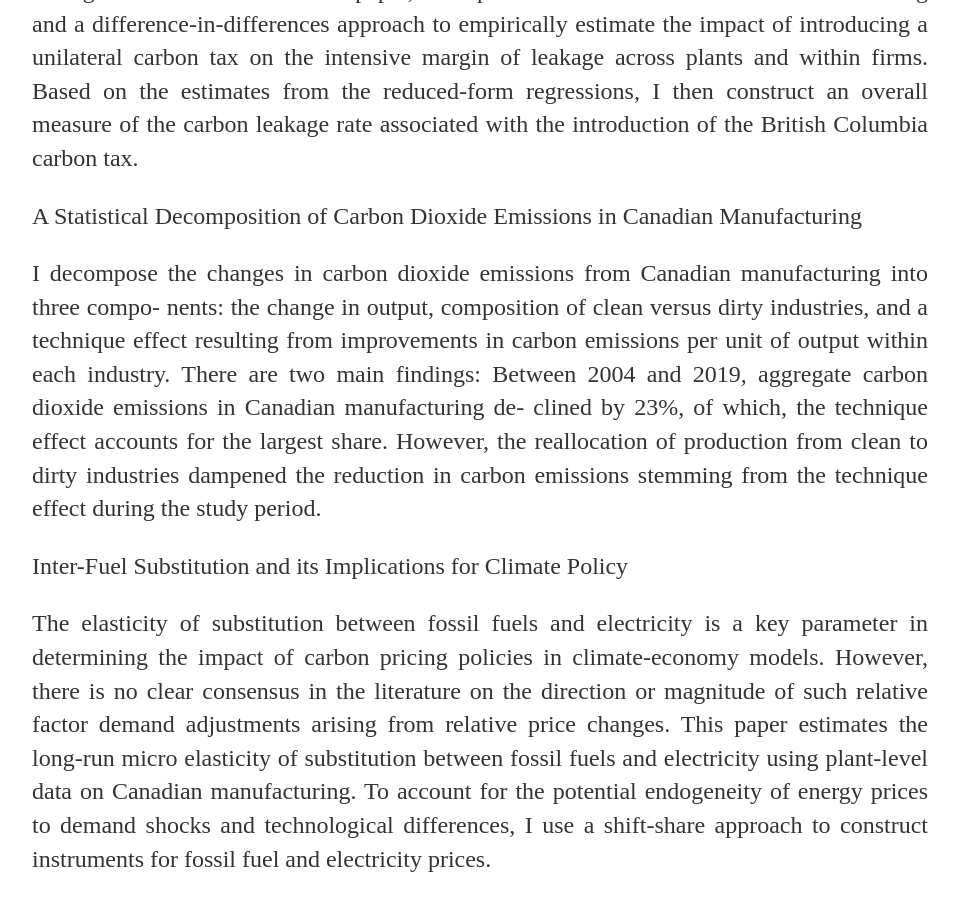
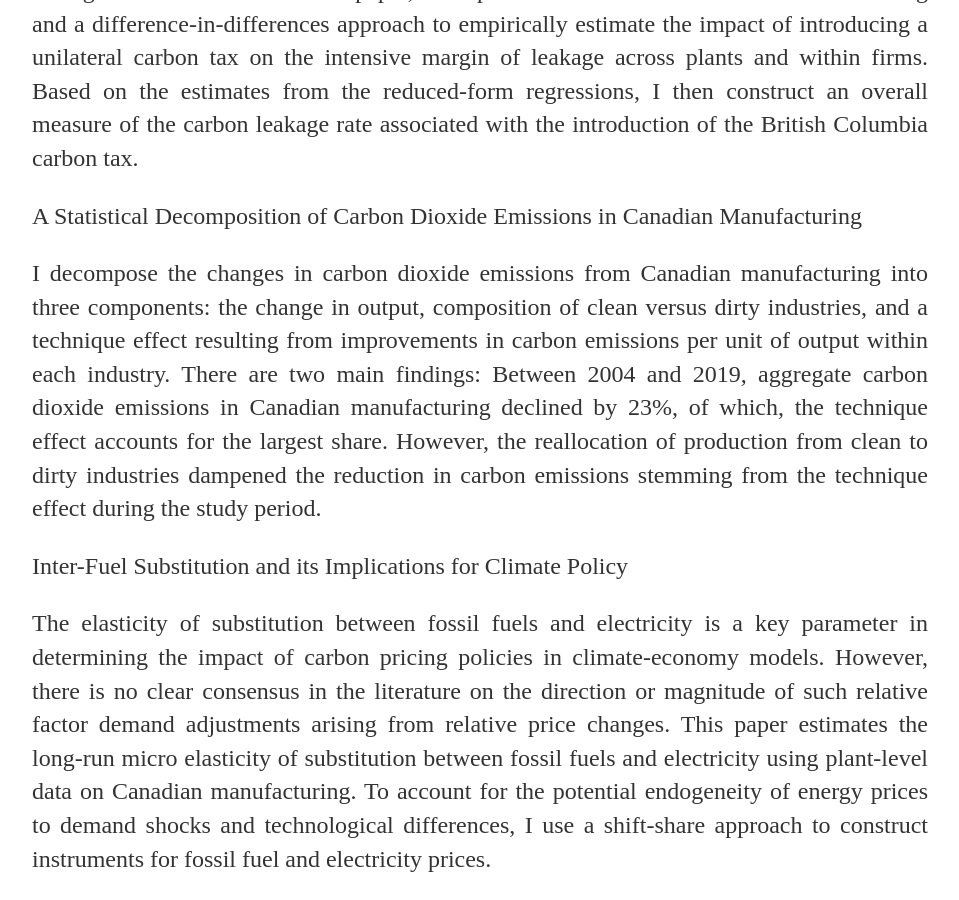
Before and after one commit to SihuiOng/SihuiOng.github.io, a Jekyll site: the page built from research/index.html, in a window 1280 px wide and 900 px high, scrolled down 1562 px. Shown: the whole window, without its empty margins (160-1119 px from the left). Built offline with Jekyll 4.4.1, drawn with Linux system fonts in a browser that asks for light colours.

Commit message:
Update index.html

```diff
--- a/research/index.html
+++ b/research/index.html
@@ -50,11 +50,11 @@
  	 </p>
 	<p>	A Statistical Decomposition of Carbon Dioxide Emissions in Canadian Manufacturing </p>
 	<p align="justify">
-	I decompose the changes in carbon dioxide emissions from Canadian manufacturing into three compo-
-nents: the change in output, composition of clean versus dirty industries, and a technique effect resulting
+	I decompose the changes in carbon dioxide emissions from Canadian manufacturing into three components:
+		the change in output, composition of clean versus dirty industries, and a technique effect resulting
 from improvements in carbon emissions per unit of output within each industry. There are two main
-findings: Between 2004 and 2019, aggregate carbon dioxide emissions in Canadian manufacturing de-
-clined by 23%, of which, the technique effect accounts for the largest share. However, the reallocation
+findings: Between 2004 and 2019, aggregate carbon dioxide emissions in Canadian manufacturing declined
+		by 23%, of which, the technique effect accounts for the largest share. However, the reallocation
 of production from clean to dirty industries dampened the reduction in carbon emissions stemming from
 the technique effect during the study period.
  	 </p>
```
